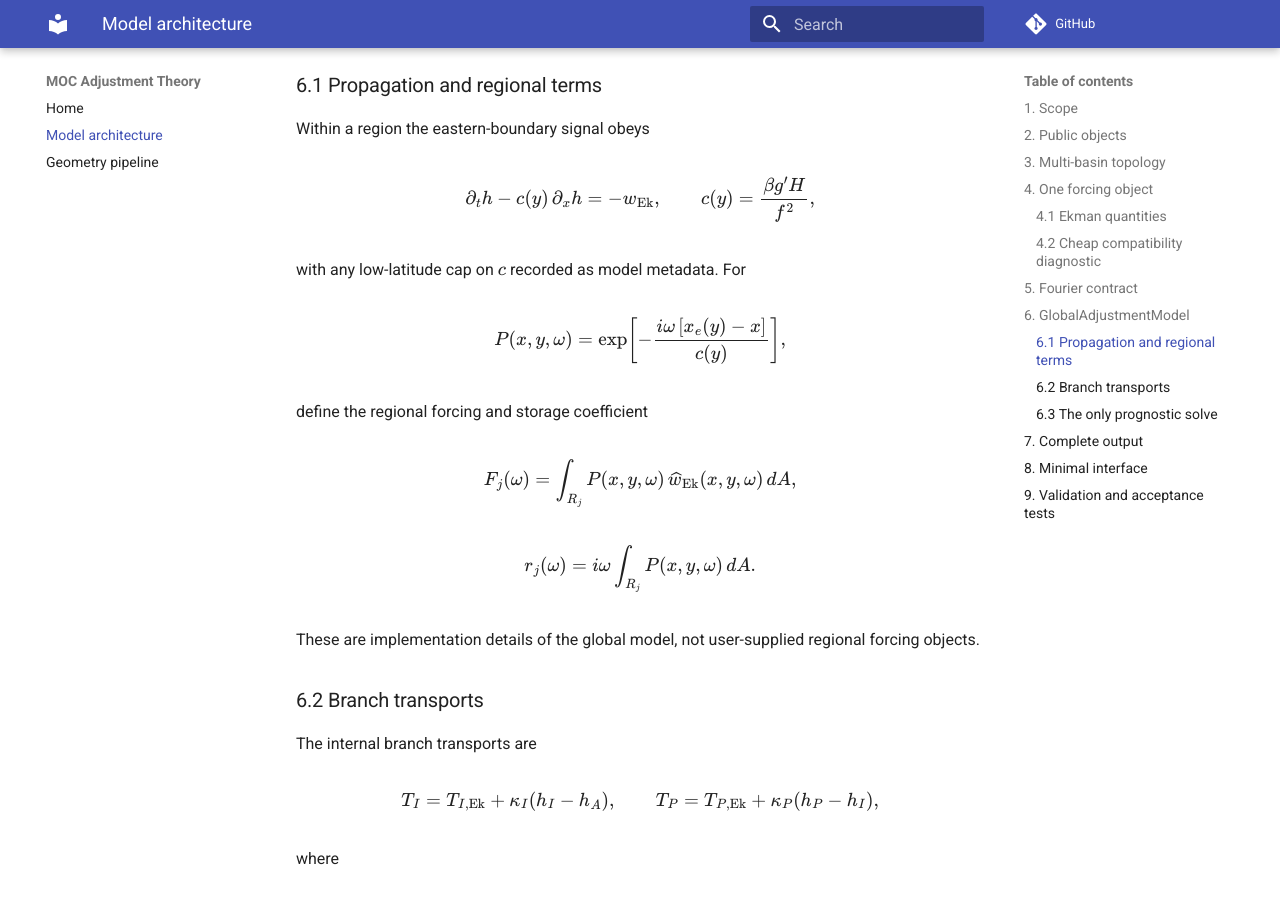
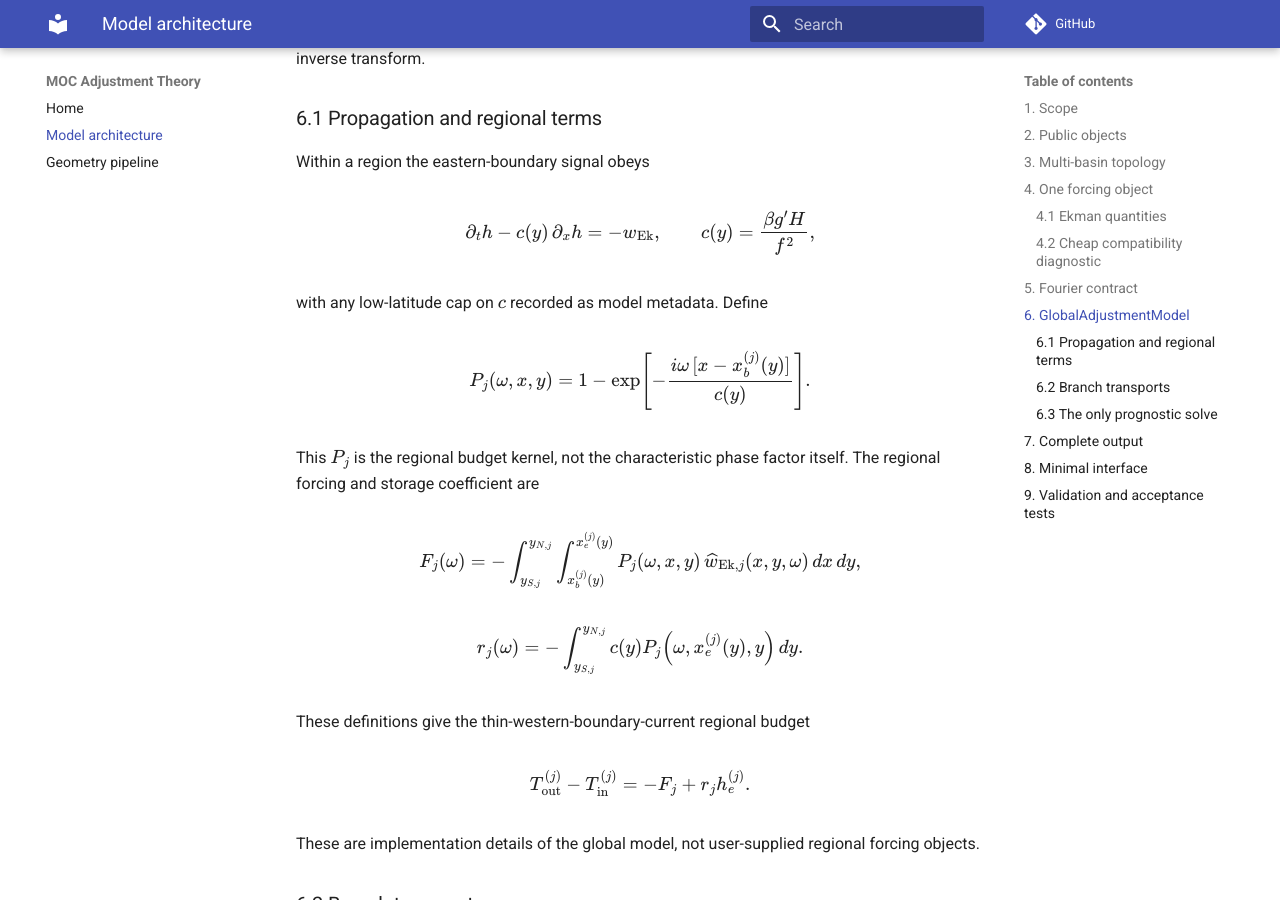
Before and after one commit to andrewwatford/MOCAdjustmentTheory, an MkDocs documentation site: the page built from docs/specifications/model_architecture.md, in a window 1280 px wide and 900 px high, scrolled down 4123 px. Built offline with MkDocs 1.6.1 and Material for MkDocs 9.7.7, drawn with Linux system fonts in a browser that asks for light colours; comment, search, counter and statistics services are not loaded; some of the changed text lies outside the part shown.

Commit message:
docs: correct regional propagation kernel

```diff
--- a/docs/specifications/model_architecture.md
+++ b/docs/specifications/model_architecture.md
@@ -162,7 +162,10 @@ transform; it must not construct a competing frequency grid.
 The default convention is:
 
 - a common, uniformly sampled time coordinate;
-- real-input `rfft` and non-negative angular frequency
+- NumPy's real-input `rfft` convention,
+  \(\widehat a(\omega)=\int a(t)e^{-i\omega t}\,dt\), so a delay contributes
+  \(e^{-i\omega\tau}\);
+- non-negative angular frequency
   \(\omega=2\pi\,\mathrm{rfftfreq}(n_{\rm fft},\Delta t)\);
 - zero padding sufficient to isolate the retained interval from circular
   wraparound (normally at least \(n-1\) samples on each side);
@@ -191,26 +194,37 @@ Within a region the eastern-boundary signal obeys
 c(y)=\frac{\beta g'H}{f^2},
 \]
 
-with any low-latitude cap on \(c\) recorded as model metadata. For
+with any low-latitude cap on \(c\) recorded as model metadata. Define
 
 \[
-P(x,y,\omega)=
-\exp\!\left[
--\frac{i\omega\,[x_e(y)-x]}{c(y)}
-\right],
+P_j(\omega,x,y)
+=1-\exp\!\left[
+-\frac{i\omega\,[x-x_b^{(j)}(y)]}{c(y)}
+\right].
 \]
 
-define the regional forcing and storage coefficient
+This \(P_j\) is the regional budget kernel, not the characteristic phase
+factor itself. The regional forcing and storage coefficient are
 
 \[
 F_j(\omega)=
-\int_{R_j}P(x,y,\omega)\,
-\widehat w_{\mathrm{Ek}}(x,y,\omega)\,dA,
+-\int_{y_{S,j}}^{y_{N,j}}
+\int_{x_b^{(j)}(y)}^{x_e^{(j)}(y)}
+P_j(\omega,x,y)\,
+\widehat w_{\mathrm{Ek},j}(x,y,\omega)\,dx\,dy,
 \]
 
 \[
 r_j(\omega)=
-i\omega\int_{R_j}P(x,y,\omega)\,dA.
+-\int_{y_{S,j}}^{y_{N,j}}
+c(y)P_j\!\left(\omega,x_e^{(j)}(y),y\right)\,dy.
+\]
+
+These definitions give the thin-western-boundary-current regional budget
+
+\[
+T_{\mathrm{out}}^{(j)}-T_{\mathrm{in}}^{(j)}
+=-F_j+r_jh_e^{(j)}.
 \]
 
 These are implementation details of the global model, not user-supplied
@@ -279,15 +293,20 @@ The notation is physical: \(h_w\) means western-boundary thickness, not
 westward-propagating thickness.
 
 For a latitude \(y\) inside region \(j\), the characteristic solution used for
-\(h_b\) is
+\(h_b\) is kept distinct from the budget kernel:
 
 \[
-\widehat h_b(y,\omega)=
-P(x_b,y,\omega)\widehat h_e^{(j)}(\omega)
-+\int_{x_b}^{x_e}
+\widehat h(x,y,\omega)
+=\widehat h_e^{(j)}(\omega)
+\exp\!\left[\frac{i\omega[x-x_e(y)]}{c(y)}\right]
++\int_{x_e(y)}^x
 \frac{\widehat w_{\mathrm{Ek}}(x',y,\omega)}{c(y)}
-\exp\!\left[-\frac{i\omega(x'-x_b)}{c(y)}\right]dx'.
+\exp\!\left[\frac{i\omega(x-x')}{c(y)}\right]dx',
 \]
+
+with \(\widehat h_b(y,\omega)
+=\widehat h(x_b(y),y,\omega)\). The symbol \(P_j\) above must not be
+substituted for the exponential propagation factor in this solution.
 
 The partial regional budget gives the total transport at any supported
 latitude,
```
